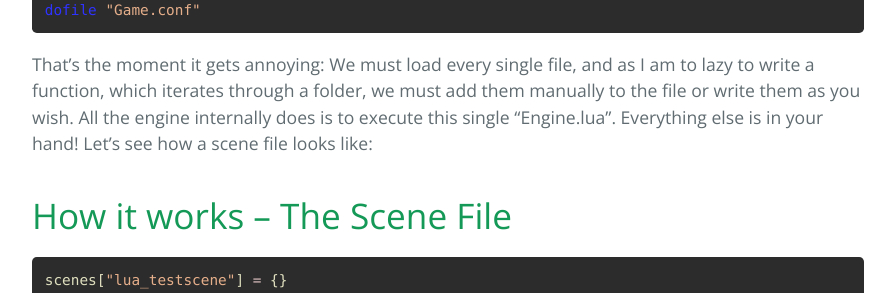
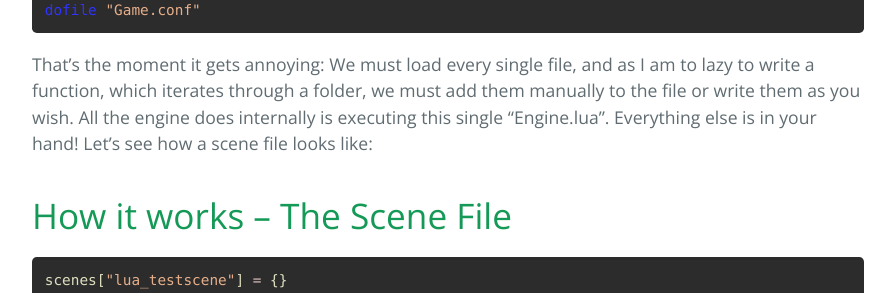
Before and after one commit to HaSa1002/hasa1002.github.io, a Jekyll site: the page built from _posts/2018-04-04-Basic-Engine.md, in a window 1280 px wide and 900 px high, scrolled down 796 px. Shown: the part 208-501 px from the top of the window, without its empty margins (192-1087 px from the left). Built offline with Jekyll 4.4.1, drawn with Linux system fonts in a browser that asks for light colours; comment, search, counter and statistics services are not loaded; some of the changed text lies outside the part shown.

Commit message:
fixed several spelling mistakes

```diff
--- a/_posts/2018-04-04-Basic-Engine.md
+++ b/_posts/2018-04-04-Basic-Engine.md
@@ -30,7 +30,7 @@
 
 <span class="keyword">dofile</span>&nbsp;<span class="string">&quot;Game.conf&quot;</span></pre>
 
-That’s the moment it gets annoying: We must load every single file, and as I am to lazy to write a function, which iterates through a folder, we must add them manually to the file or write them as you wish. All the engine internally does is to execute this single “Engine.lua”. Everything else is in your hand! Let’s see how a scene file looks like:
+That’s the moment it gets annoying: We must load every single file, and as I am to lazy to write a function, which iterates through a folder, we must add them manually to the file or write them as you wish. All the engine does internally is executing this single “Engine.lua”. Everything else is in your hand! Let’s see how a scene file looks like:
 
 # How it works – The Scene File #
 
@@ -123,7 +123,7 @@
 <pre class="vs-code">{<span class="string">&quot;r800,600&quot;</span>,&nbsp;<span class="number">200</span>,&nbsp;<span class="number">100</span>,&nbsp;<span class="number">1</span>,&nbsp;<span class="string">&quot;hello&quot;</span>,&nbsp;{<span class="string">&#39;u&#39;</span>,&nbsp;<span class="string">&#39;l&#39;</span>}}
 </pre>
 
-We don’t add a texture here, as we just want to have a callback. I could have used a transparent texture, but then, we would add an unseen texture to the rendering, which would kill our performance, when used heavily. I chose to use our String to define, that this is just a rectangle we can click and get our callback. The first character is a `r`: It tells the engine: Just a callback rectangle without a texture is wanted. The following, by a comma separated values are defining width and height. This rectangle is added as object but won’t get added to the draw list. The benefit is, we can send the callback without iterating twice and we save rendering time.
+We don’t add a texture here, as we just want to have a callback. I could have used a transparent texture, but then, we would add an unseen texture to the rendering, which would kill our performance, when used heavily. I chose to use our string to define, that this is just a rectangle we can click and get our callback. The first character is a `r`: It tells the engine: Just a callback rectangle without a texture is wanted. The following, by a comma separated values are defining width and height. This rectangle is added as object but won’t get added to the draw list. The benefit is, we can send the callback without iterating twice and we save rendering time.
 
 # How it works – The “Editor Mode” #
 For getting the in-engine editor nearer, I created a so called “editor mode”. You can switch it via pressing `F3`. In this mode we see all the objects (red), walk boxes (green) and zoom lines (blue). To get this displayed I iterate through the scene and save colored rectangles to a list. This list is then added to the GUI draw list, which is like the draw list, but reserved for the GUI. It simply gets drawn after the normal draw list, so our rectangles are always in the foreground. Since it’s pointless to always close and reload the engine when changing the scenes, we can press `Shift+F3` to reload the “Engine.lua” and so the scene. As a bonus, if you failed writing proper Lua, the engine just won’t display anything instead of crashing, unlike in the startup.
```
Also changed, not shown: _posts/2018-04-04-My-First-Post.md (+1 -1 lines).
